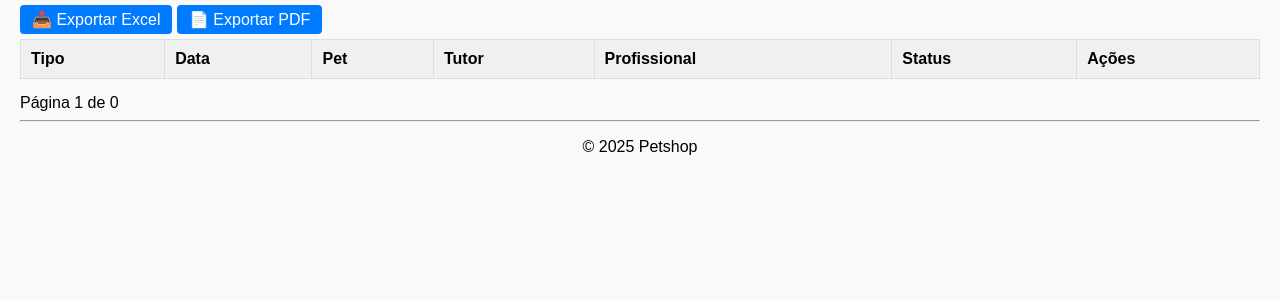
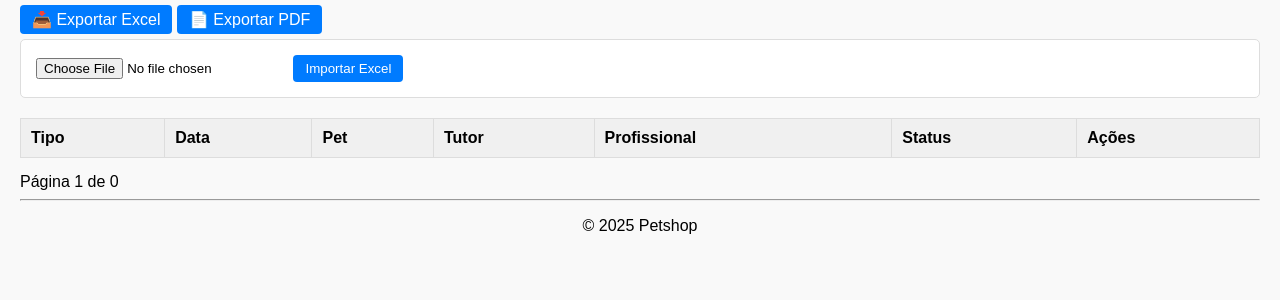
Before and after one commit to ludhill/petshop-servicos, a Flask app: page / in a window 1280 px wide. Shown: the part 108-408 px from the top of the page. Run offline with Flask 3, Linux system fonts and the light colour scheme; lists and menus that the app fills with data are empty.

Commit message:
Servicos lucas (#16)
Adicionado importação de formato (.xlsx)

```diff
--- a/app/routes.py
+++ b/app/routes.py
@@ -143,6 +143,36 @@ def exportar_excel():
         as_attachment=True,
         mimetype='application/vnd.openxmlformats-officedocument.spreadsheetml.sheet'
     )
+
+@main.route('/importar/excel', methods=['POST'])
+def importar_excel():
+    file = request.files.get('arquivo')
+    if not file or not file.filename.endswith(('.xls', '.xlsx')):
+        flash("Arquivo inválido. Envie um Excel .xls ou .xlsx")
+        return redirect(url_for('main.index'))
+
+    try:
+        df = pd.read_excel(file)
+        for _, row in df.iterrows():
+            pet = Pet.query.filter_by(nome=row['Pet']).first()
+            dono = Cliente.query.filter_by(nome=row['Tutor']).first()
+            funcionario = Funcionario.query.filter_by(nome=row['Profissional']).first()
+
+            if pet and funcionario:
+                novo_servico = Servico(
+                    tipo=row['Tipo'],
+                    data_agendada=datetime.strptime(row['Data'], '%d/%m/%Y %H:%M'),
+                    pet_id=pet.id,
+                    funcionario_id=funcionario.id,
+                    status=row['Status']
+                )
+                db.session.add(novo_servico)
+        db.session.commit()
+        flash("Serviços importados com sucesso!")
+    except Exception as e:
+        flash(f"Erro ao importar: {str(e)}")
+
+    return redirect(url_for('main.index'))
 
 @main.route('/exportar/pdf')
 def exportar_pdf():
--- a/app/templates/index.html
+++ b/app/templates/index.html
@@ -6,6 +6,10 @@
   <a class="button-link" href="{{ url_for('main.exportar_excel', status=request.args.get('status'), data_min=request.args.get('data_min')) }}">📥 Exportar Excel</a>
   <a class="button-link" href="{{ url_for('main.exportar_pdf', status=request.args.get('status'), data_min=request.args.get('data_min')) }}">📄 Exportar PDF</a>
 </div>
+<form method="POST" action="{{ url_for('main.importar_excel') }}" enctype="multipart/form-data">
+  <input type="file" name="arquivo" accept=".xls,.xlsx" required>
+  <button type="submit">Importar Excel </button>
+</form>
 
 <!-- Tabela de serviços -->
 <table>
```
